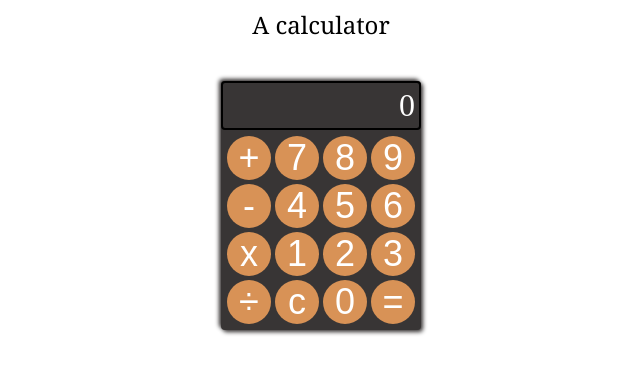
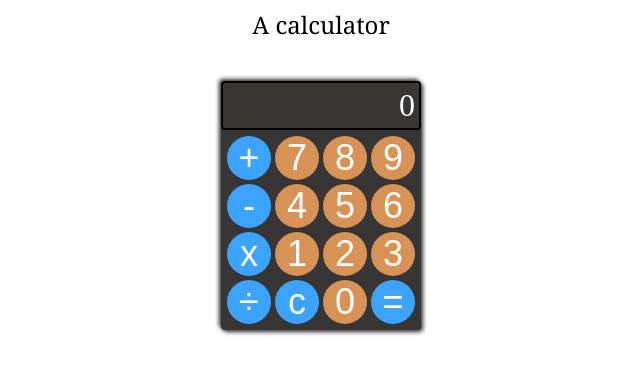
Before and after one commit to aniket-agra/odin-calculator, a plain HTML site: page index.html in a window 1280 px wide. Shown: the whole page, without its empty margins (319-959 px from the left). Drawn offline with Linux system fonts and the light colour scheme.

Commit message:
Make operator buttons of different color

```diff
--- a/css/style.css
+++ b/css/style.css
@@ -60,3 +60,7 @@ button {
     border:rgb(76, 106, 225);
     transition: all 0.1s;
 }
+
+button.operator {
+    background-color: rgb(60, 164, 255);
+}
```
